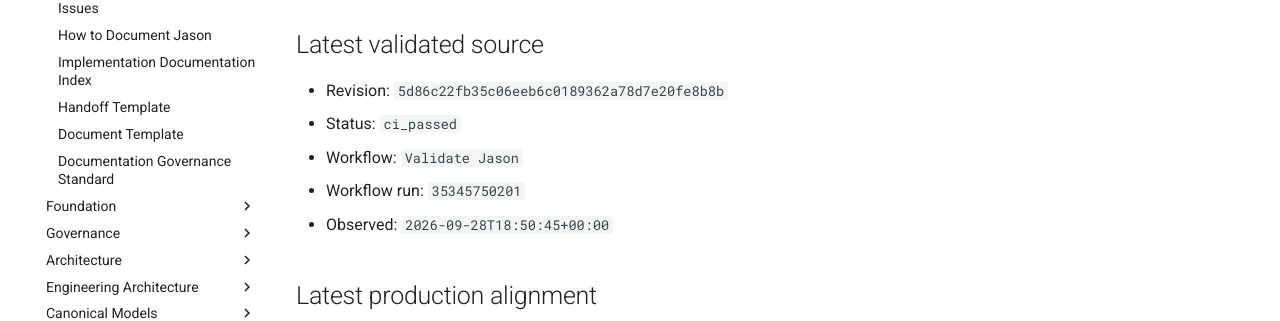
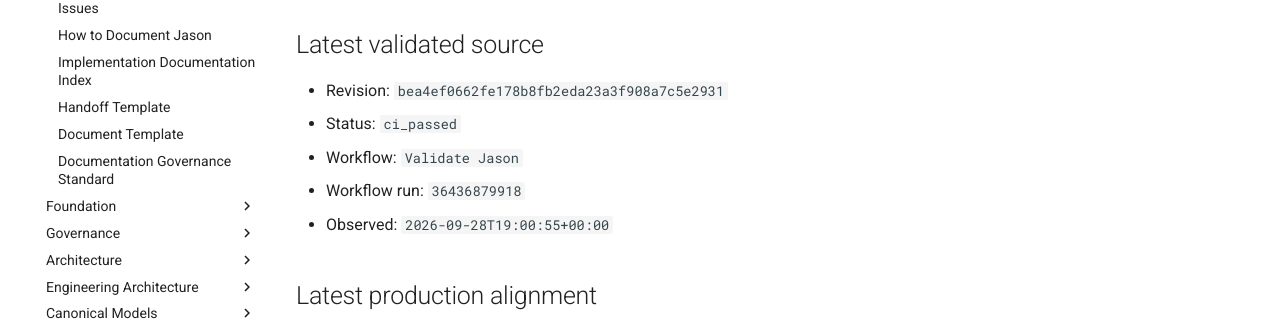
Before and after one commit to al-teamaot-com/jason, an MkDocs documentation site: the page built from docs/control/AUTOMATED-CHANGE-STATE.md, in a window 1280 px wide and 1163 px high. Shown: the part 337-658 px from the top of the window. Built offline with MkDocs 1.6.1 and Material for MkDocs 9.7.7, drawn with Linux system fonts in a browser that asks for light colours; comment, search, counter and statistics services are not loaded.

Commit message:
Reconcile automated documentation state for bea4ef0662fe

```diff
--- a/docs/control/AUTOMATED-CHANGE-STATE.md
+++ b/docs/control/AUTOMATED-CHANGE-STATE.md
@@ -8,11 +8,11 @@
 
 ## Latest validated source
 
-- Revision: `5d86c22fb35c06eeb6c0189362a78d7e20fe8b8b`
+- Revision: `bea4ef0662fe178b8fb2eda23a3f908a7c5e2931`
 - Status: `ci_passed`
 - Workflow: `Validate Jason`
-- Workflow run: `35345750201`
-- Observed: `2026-09-28T18:50:45+00:00`
+- Workflow run: `36436879918`
+- Observed: `2026-09-28T19:00:55+00:00`
 
 ## Latest production alignment
 
```
Also changed, not shown: docs/control/AUTOMATED-CHANGE-STATE.json (+4 -4 lines).
